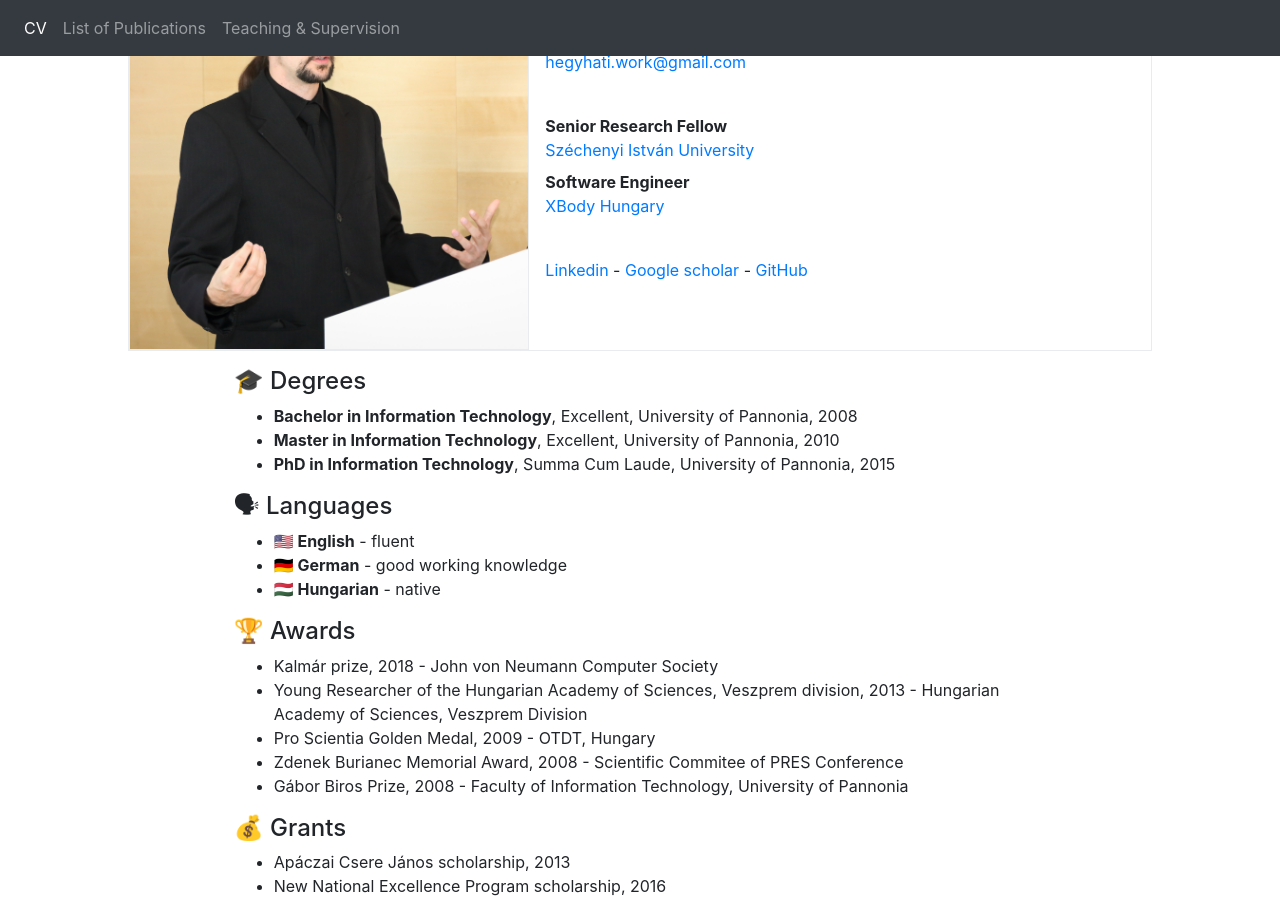
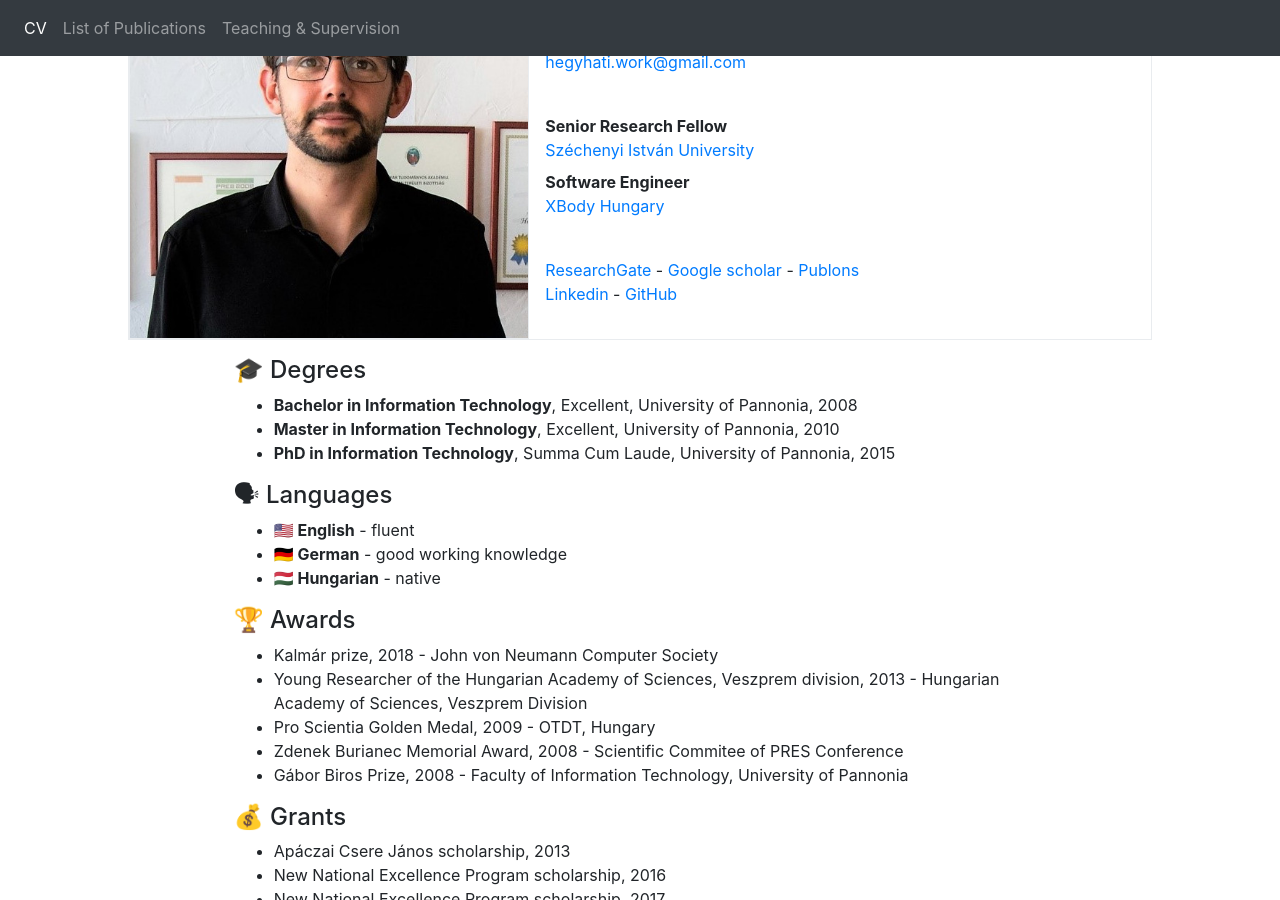
Before and after one commit to hegyhati/hegyhati.github.io, a Jekyll site: the page built from index.html, in a window 1280 px wide and 900 px high, scrolled down 348 px. Built offline with Jekyll 4.4.1, drawn with Linux system fonts in a browser that asks for light colours.

Commit message:
Change profile pic + add publons/researchgate

```diff
--- a/index.html
+++ b/index.html
@@ -8,7 +8,7 @@ id: CV
       <div class="col"></div>
       <div class="col-xl-10 col-lg-12">
           <div class="media border">
-              <img class="media-left border" width="400" alt="Image" src="assets/profile.jpg">
+              <img class="media-left border" width="400" alt="Image" src="assets/hegyhati.jpg">
               <div class="media-body p-3">
                   <h3>Máté Hegyháti, Ph.D.</h3>
                   <p>Birth date: January 23, 1986</p>
@@ -21,9 +21,13 @@ id: CV
                           <dd><a href="https://xbodyworld.com/">XBody Hungary</a></dd>
                   </dl>
                   <br />
+                  <a href="https://www.researchgate.net/profile/Mate_Hegyhati">ResearchGate</a> -
+                  <a href="https://scholar.google.com/citations?user=E-LBFOgAAAAJ&hl=en">Google scholar</a> -
+                  <a href="https://publons.com/researcher/1667950/mate-hegyhati/">Publons</a>
+                  <br />
                   <a href="https://www.linkedin.com/in/mate-hegyhati-592b9110/">Linkedin</a> -
-                  <a href="https://scholar.google.com/citations?user=E-LBFOgAAAAJ&hl=en">Google scholar</a> -
                   <a href="https://github.com/hegyhati">GitHub</a>
+
               </div>
           </div>
       </div>
```
Also changed, not shown: assets/hegyhati.jpg (added).
